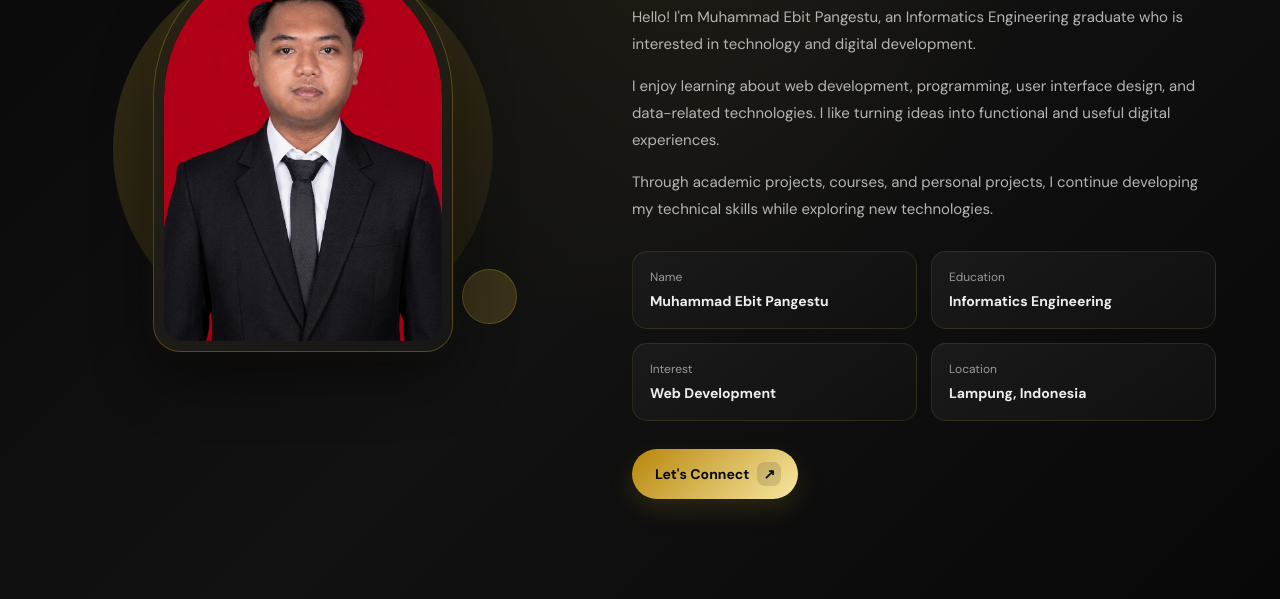
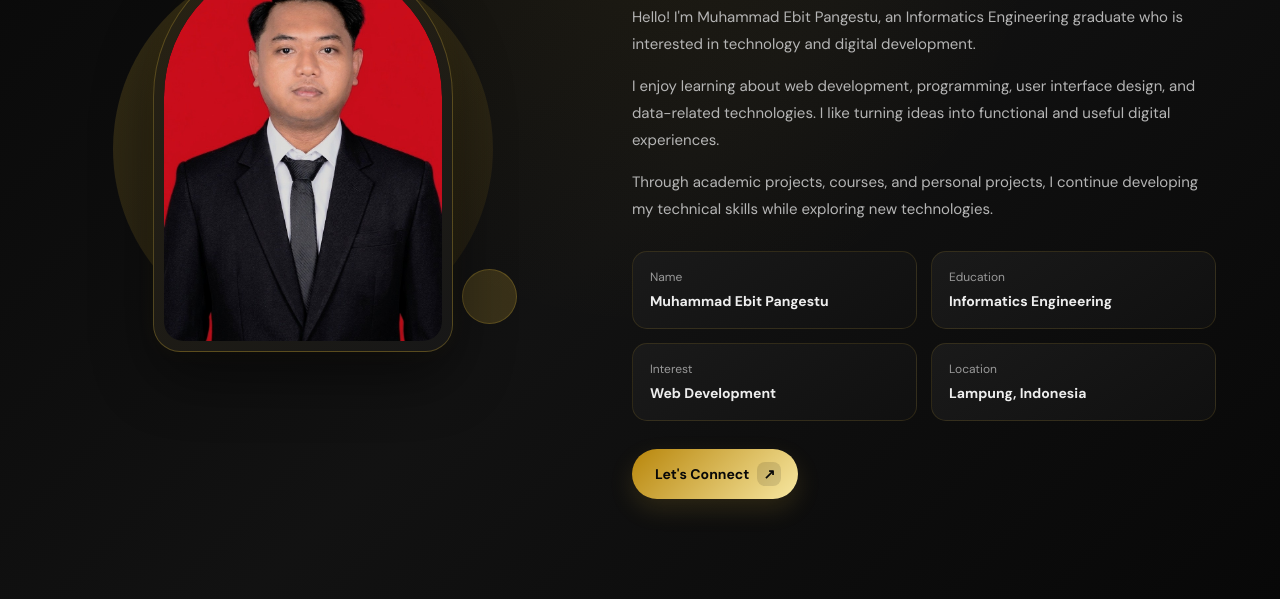
Before and after one commit to ebit-7/Web-Portofolio, a plain HTML site: page about/index.html in a window 1280 px wide. Shown: the part 383-982 px from the top of the page. Drawn offline with nearby package versions, Linux system fonts and the light colour scheme.

Commit message:
Update web portofolio

```diff
--- a/about/index.html
+++ b/about/index.html
@@ -118,7 +118,7 @@
                         <div class="profile-placeholder">
 
 
-                            <img src="../foto_kerja.jpg" alt="Muhammad Ebit Pangestu" />
+                            <img src="../foto-formal.jpeg" alt="Muhammad Ebit Pangestu" />
                             <!-- <span>YOUR</span>
 
                             <strong>PHOTO</strong> -->
```
Also changed, not shown: index.html (+1 -1 lines), foto-formal.jpeg (added), foto_kerja.jpg (deleted).
